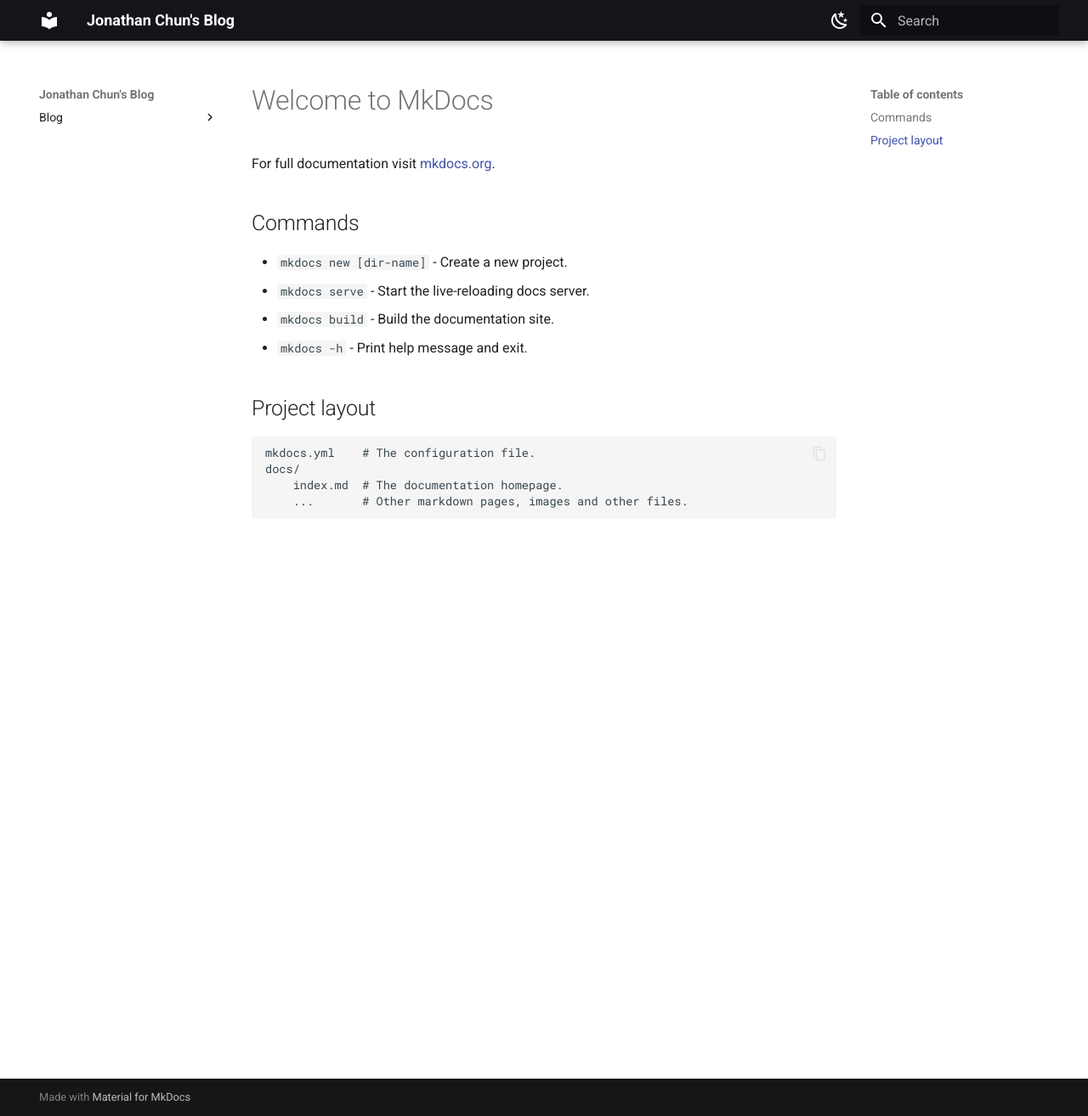
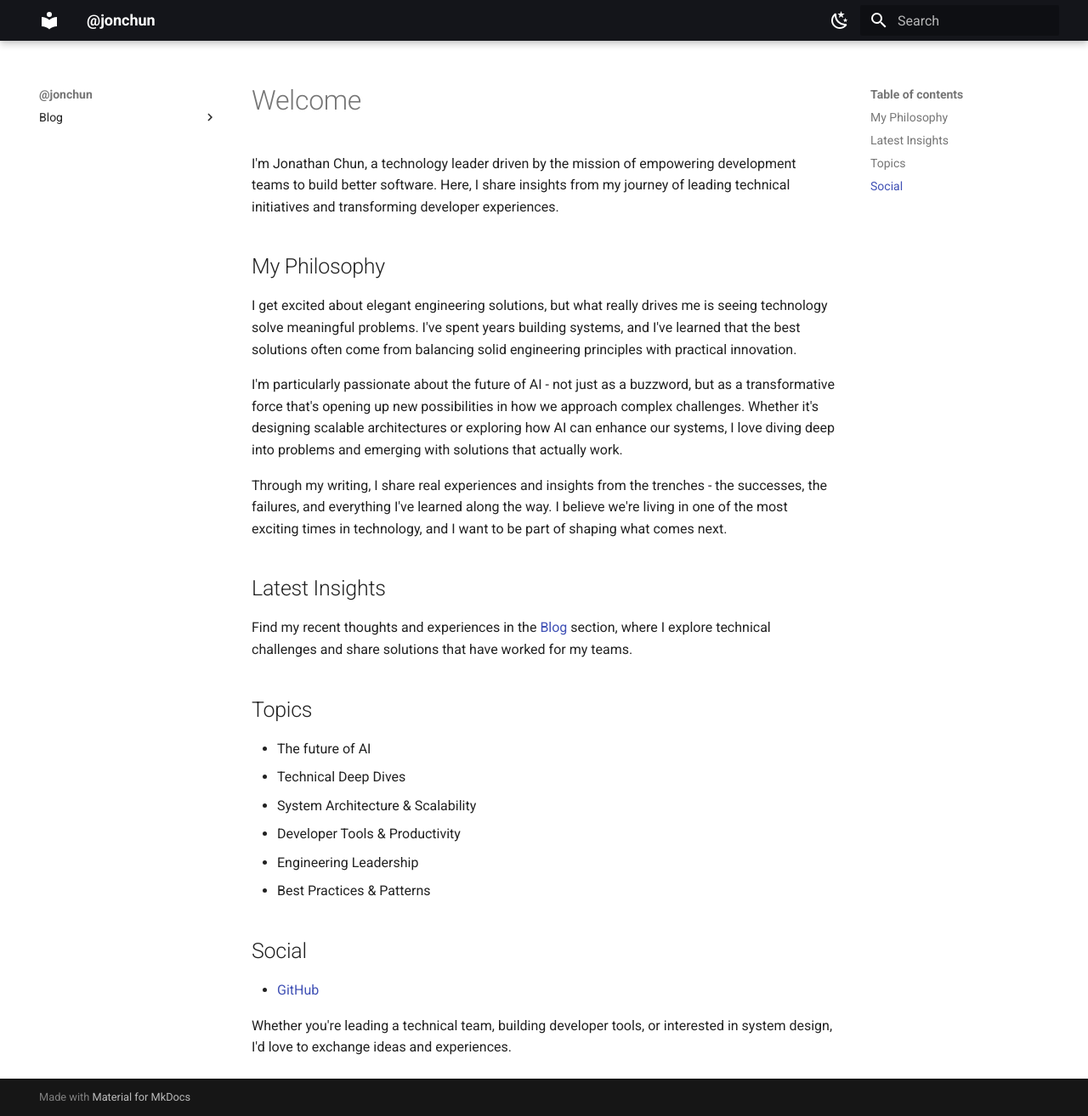
Before and after one commit to jonchun/jonchun.github.io, an MkDocs documentation site: the page built from docs/index.md, in a window 1280 px wide and 1314 px high. Shown: the whole window at 85% size. Built offline with MkDocs 1.6.1 and Material for MkDocs 9.7.7, drawn with Linux system fonts in a browser that asks for light colours.

Commit message:
first blog

```diff
--- a/docs/index.md
+++ b/docs/index.md
@@ -1,17 +1,29 @@
-# Welcome to MkDocs
+# Welcome
 
-For full documentation visit [mkdocs.org](https://www.mkdocs.org).
+I'm Jonathan Chun, a technology leader driven by the mission of empowering development teams to build better software. Here, I share insights from my journey of leading technical initiatives and transforming developer experiences.
 
-## Commands
+## My Philosophy
+I get excited about elegant engineering solutions, but what really drives me is seeing technology solve meaningful problems. I've spent years building systems, and I've learned that the best solutions often come from balancing solid engineering principles with practical innovation.
 
-* `mkdocs new [dir-name]` - Create a new project.
-* `mkdocs serve` - Start the live-reloading docs server.
-* `mkdocs build` - Build the documentation site.
-* `mkdocs -h` - Print help message and exit.
+I'm particularly passionate about the future of AI - not just as a buzzword, but as a transformative force that's opening up new possibilities in how we approach complex challenges. Whether it's designing scalable architectures or exploring how AI can enhance our systems, I love diving deep into problems and emerging with solutions that actually work.
 
-## Project layout
+Through my writing, I share real experiences and insights from the trenches - the successes, the failures, and everything I've learned along the way. I believe we're living in one of the most exciting times in technology, and I want to be part of shaping what comes next.
 
-    mkdocs.yml    # The configuration file.
-    docs/
-        index.md  # The documentation homepage.
-        ...       # Other markdown pages, images and other files.
+## Latest Insights
+
+Find my recent thoughts and experiences in the [Blog](/blog/) section, where I explore technical challenges and share solutions that have worked for my teams.
+
+
+## Topics
+- The future of AI
+- Technical Deep Dives
+- System Architecture & Scalability
+- Developer Tools & Productivity
+- Engineering Leadership
+- Best Practices & Patterns
+
+## Social
+
+- [GitHub](https://github.com/jonchun)
+
+Whether you're leading a technical team, building developer tools, or interested in system design, I'd love to exchange ideas and experiences.
--- a/mkdocs.yml
+++ b/mkdocs.yml
@@ -1,4 +1,4 @@
-site_name: Jonathan Chun's Blog
+site_name: "@jonchun"
 site_url: https://jonchun.github.io/
 theme:
   name: material
@@ -20,6 +20,7 @@ theme:
   - navigation.tracking
   - toc.follow
   - content.code.copy
+  - content.code.annotate
 
   palette:
   - media: "(prefers-color-scheme: light)"
@@ -44,7 +45,7 @@ plugins:
 - rss:
     match_path: blog/posts/.*
     date_from_meta:
-      as_creation: date
+      created: date
     categories:
       - categories
       - tags
```
Also changed, not shown: docs/blog/posts/2025-02-07_agentic-frameworks.md (added, +293 -0 lines), 1 other file.
